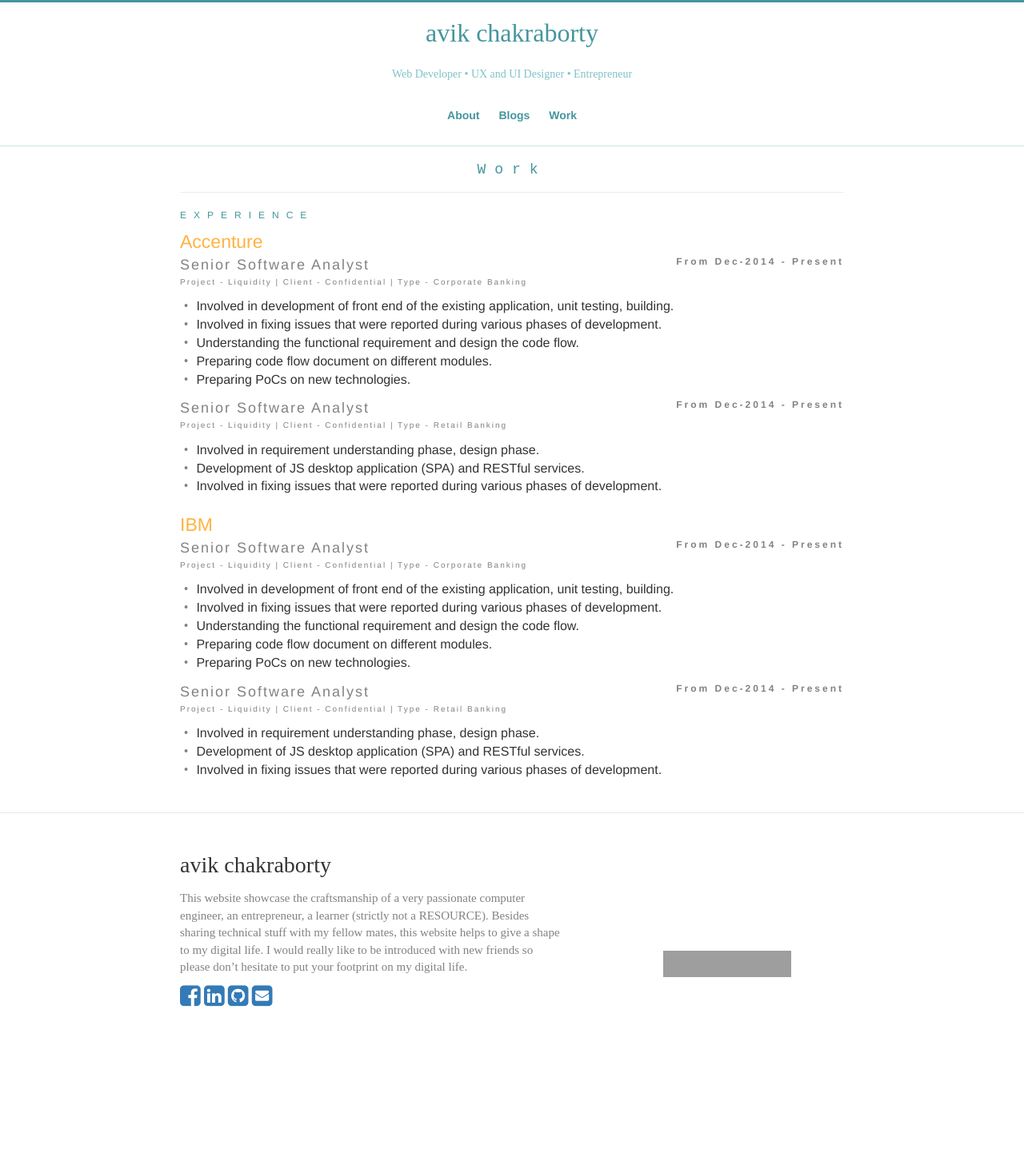
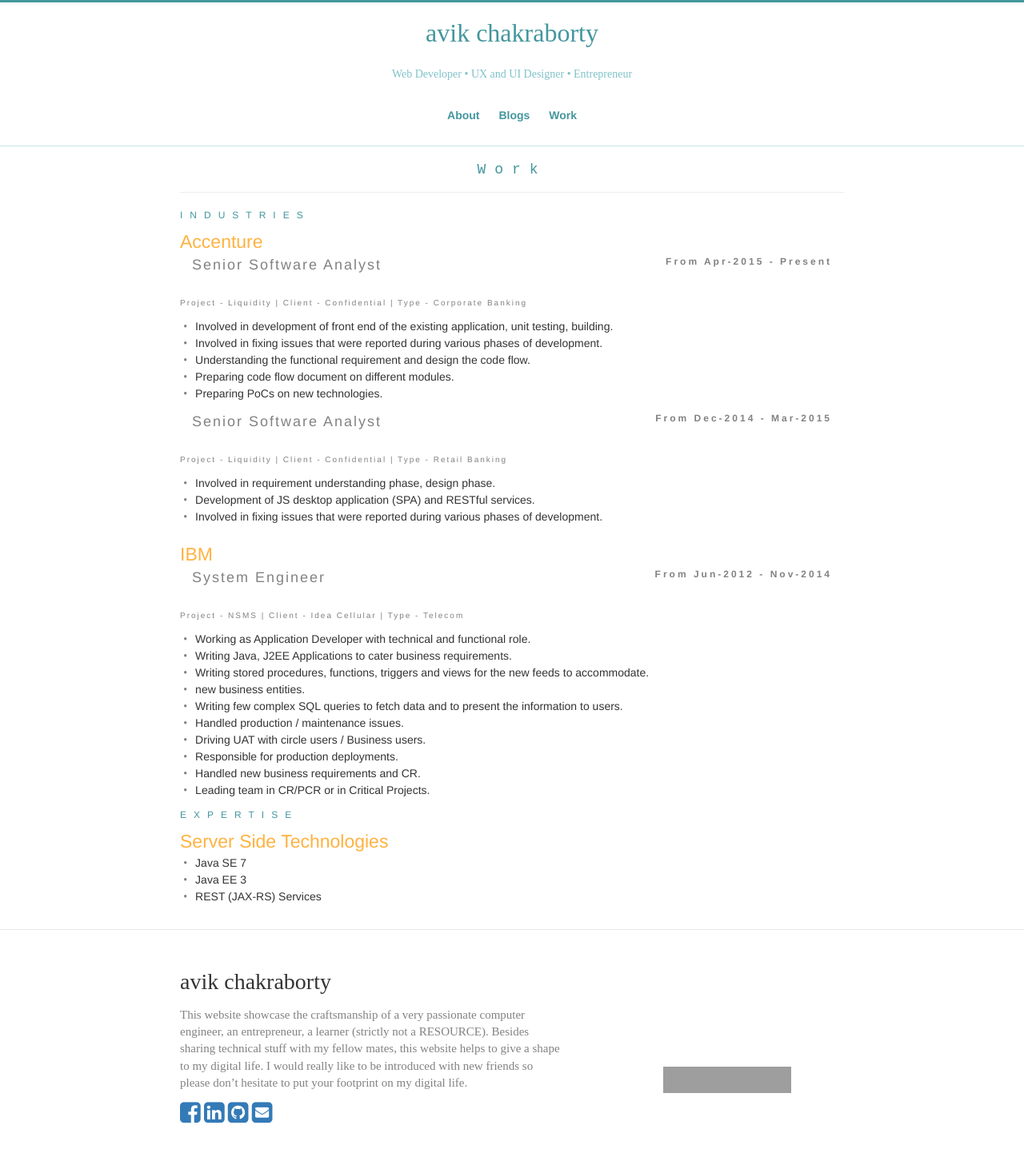
Before and after one commit to avikjis27/avikjis27.github.io, a Jekyll site: the page built from work.html, in a window 1280 px wide. Shown: the whole page at 80% size. Built offline with Jekyll 4.4.1, drawn with Linux system fonts in a browser that asks for light colours; nearby versions of some CDN libraries; some web fonts are replaced; before the commit the page ends 1317 px from its top, so only the background shows below that; grey boxes are pictures that could not be loaded.

Commit message:
Responsive ness issue

```diff
--- a/_sass/_work.scss
+++ b/_sass/_work.scss
@@ -36,7 +36,7 @@
   .company-resp{
     margin-top: 12px;
     padding-bottom:12px;
-    font-size: 16px;
+
   }
    ul {
       list-style: none;
@@ -47,6 +47,7 @@
   li {
       padding-left: 1em;
       text-indent: -.7em;
+      font-size: 14px;
   }
 
   li:before {
--- a/work.html
+++ b/work.html
@@ -5,11 +5,11 @@
 ---
 
 <section class="work">
-  <div class="header animated fadeInLeft">EXPERIENCE</div>
+  <div class="header animated fadeInLeft">INDUSTRIES</div>
   <div class="company-header">Accenture</div>
-  <div>
-    <div class="company-designation">Senior Software Analyst</div>
-    <div class="company-duration animated fadeInRight">From Dec-2014 - Present</div>
+  <div class="container-fluid row">
+    <div class="company-designation col-md-6">Senior Software Analyst</div>
+    <div class="company-duration animated fadeInRight col-md-6">From Apr-2015 - Present</div>
   </div>
   <div class="company-project">
     Project - Liquidity | Client - Confidential | Type - Corporate Banking
@@ -25,9 +25,9 @@
 </div>
 
 
-<div>
-  <div class="company-designation">Senior Software Analyst</div>
-  <div class="company-duration animated fadeInRight">From Dec-2014 - Present</div>
+<div class="container-fluid row">
+  <div class="company-designation col-md-6">Senior Software Analyst</div>
+  <div class="company-duration animated fadeInRight col-md-6">From Dec-2014 - Mar-2015</div>
 </div>
 <div class="company-project">
   Project - Liquidity | Client - Confidential | Type - Retail Banking
@@ -41,36 +41,35 @@
 </ul>
 </div>
 <div class="company-header">IBM</div>
-<div>
-  <div class="company-designation">Senior Software Analyst</div>
-  <div class="company-duration animated fadeInRight">From Dec-2014 - Present</div>
+<div class="container-fluid row">
+  <div class="company-designation col-md-6">System Engineer</div>
+  <div class="company-duration animated fadeInRight col-md-6">From Jun-2012 - Nov-2014</div>
 </div>
 <div class="company-project">
-  Project - Liquidity | Client - Confidential | Type - Corporate Banking
+  Project - NSMS | Client - Idea Cellular | Type - Telecom
 </div>
 <div class="company-resp">
 <ul>
-  <li>Involved in development of front end of  the existing application, unit testing, building.</li>
-  <li>Involved in fixing issues that were reported during various phases of development.</li>
-  <li>Understanding the functional requirement and design the code flow.</li>
-  <li>Preparing code flow document on different modules.</li>
-  <li>Preparing PoCs on new technologies.</li>
+  <li>Working as Application Developer with technical and functional role.</li>
+<li>Writing Java, J2EE Applications to cater business requirements.</li>
+<li>Writing stored procedures, functions, triggers and views for the new feeds to accommodate.</li>
+<li>new business entities.</li>
+<li>Writing few complex SQL queries to fetch data and to present the information to users.</li>
+<li>Handled production / maintenance issues.</li>
+<li>Driving UAT with circle users / Business users.</li>
+<li>Responsible for production deployments.</li>
+<li>Handled new business requirements and CR.</li>
+<li>Leading team in CR/PCR or in Critical Projects.</li>
+
 </ul>
 </div>
-
-
+<div class="header animated fadeInLeft">EXPERTISE</div>
+<div class="company-header">Server Side Technologies</div>
 <div>
-<div class="company-designation">Senior Software Analyst</div>
-<div class="company-duration animated fadeInRight">From Dec-2014 - Present</div>
-</div>
-<div class="company-project">
-Project - Liquidity | Client - Confidential | Type - Retail Banking
-</div>
-<div class="company-resp">
 <ul>
-<li>Involved in requirement understanding phase, design phase.</li>
-<li>Development of JS desktop application (SPA) and RESTful services.</li>
-<li>Involved in fixing issues that were reported during various phases of development.</li>
+  <li>Java SE 7</li>
+  <li>Java EE 3</li>
+  <li>REST (JAX-RS) Services</li>
 
 </ul>
 </div>
```
